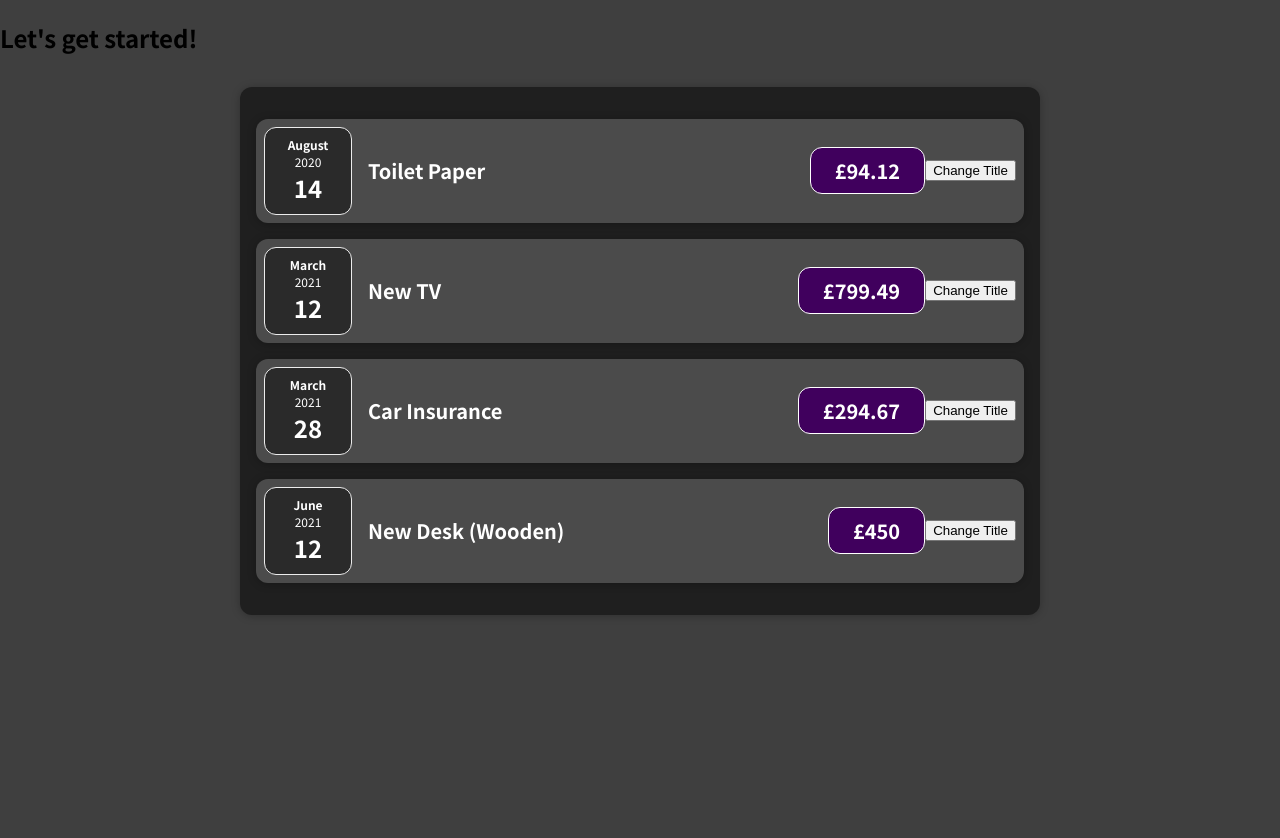
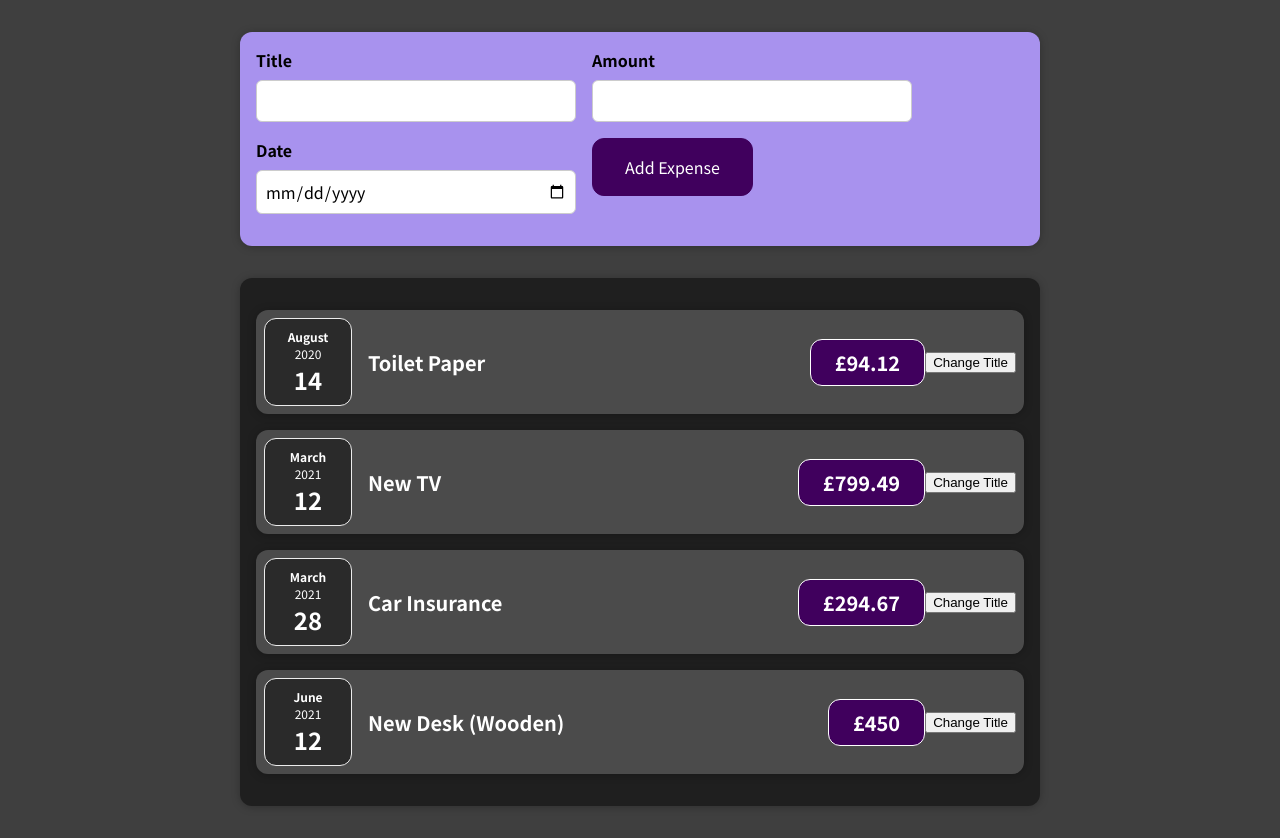
Before and after one commit to pjgomes85/01-starting-setup, a React (Create React App) app: page / in a window 1280 px wide. Before the commit the page ends 800 px from the top, so only its background shows below. Built offline with nearby package versions, Linux system fonts and the light colour scheme.

Commit message:
add event Listner

```diff
--- a/src/App.js
+++ b/src/App.js
@@ -1,5 +1,5 @@
 import Expenses from "./components/Expenses/Expenses";
-
+import NewExpense from "./components/NewExpense/NewExpense";
 
 function App() {
   const expenses = [
@@ -26,7 +26,7 @@
 
   return (
     <div>
-      <h2>Let's get started!</h2>
+      <NewExpense />
       <Expenses expense={expenses}/>
     </div>
   );
--- /dev/null
+++ b/src/components/NewExpense/ExpenseForm.css
@@ -0,0 +1,26 @@
+.new-expense__controls {
+  display: flex;
+  flex-wrap: wrap;
+  gap: 1rem;
+  margin-bottom: 1rem;
+  text-align: left;
+}
+
+.new-expense__control label {
+  font-weight: bold;
+  margin-bottom: 0.5rem;
+  display: block;
+}
+
+.new-expense__control input {
+  font: inherit;
+  padding: 0.5rem;
+  border-radius: 6px;
+  border: 1px solid #ccc;
+  width: 20rem;
+  max-width: 100%;
+}
+
+.new-expense__actions {
+  text-align: right;
+}
--- /dev/null
+++ b/src/components/NewExpense/ExpenseForm.js
@@ -0,0 +1,30 @@
+import React from "react";
+
+import "./ExpenseForm.css";
+
+function ExpenseForm () {
+  return (
+    <form>
+      <div className="new-expense__controls">
+        <div className="new-expense__control">
+          <label>Title</label>
+            <input type='text' />
+        </div>
+
+        <div className="new-expense__control">
+          <label>Amount</label>
+            <input type='number' min="0.01" step="0.01" />
+        </div>
+        <div className="new-expense__control">
+          <label>Date</label>
+            <input type='date' min="2019-01-01" step="2022-12-31" />
+        </div>
+        <div className="new-expense__actions">
+          <button type="submit">Add Expense</button>
+        </div>
+      </div>
+    </form>
+  )
+};
+
+export default ExpenseForm;
--- /dev/null
+++ b/src/components/NewExpense/NewExpense.css
@@ -0,0 +1,38 @@
+.new-expense {
+  background-color: #a892ee;
+  padding: 1rem;
+  margin: 2rem auto;
+  width: 50rem;
+  max-width: 95%;
+  border-radius: 12px;
+  text-align: center;
+  box-shadow: 0 1px 8px rgba(0, 0, 0, 0.25);
+}
+
+.new-expense button {
+  font: inherit;
+  cursor: pointer;
+  padding: 1rem 2rem;
+  border: 1px solid #40005d;
+  background-color: #40005d;
+  color: white;
+  border-radius: 12px;
+  margin-right: 1rem;
+}
+
+.new-expense button:hover,
+.new-expense button:active {
+  background-color: #510674;
+  border-color: #510674;
+}
+
+.new-expense button.alternative {
+  color: #220131;
+  border-color: transparent;
+  background-color: transparent;
+}
+
+.new-expense button.alternative:hover,
+.new-expense button.alternative:active {
+  background-color: #ddb3f8;
+}
--- /dev/null
+++ b/src/components/NewExpense/NewExpense.js
@@ -0,0 +1,13 @@
+import React from "react";
+import './NewExpense.css'
+import ExpenseForm from "./ExpenseForm";
+
+function NewExpense () {
+  return (
+  <div className="new-expense">
+    <ExpenseForm />
+  </div>
+  )
+};
+
+export default NewExpense;
```
Also changed, not shown: 1 other file (tests, documents, lock files or other folders).
